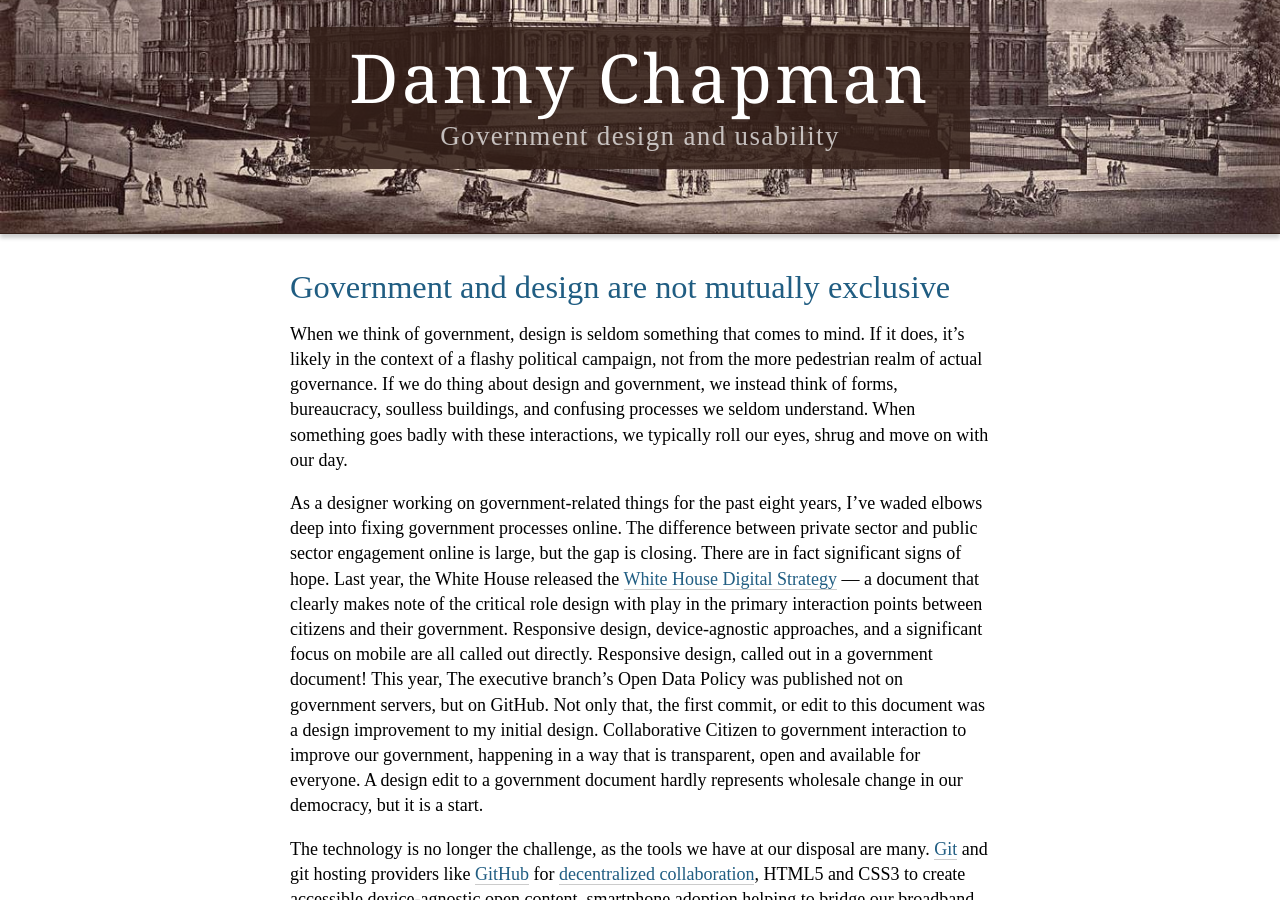
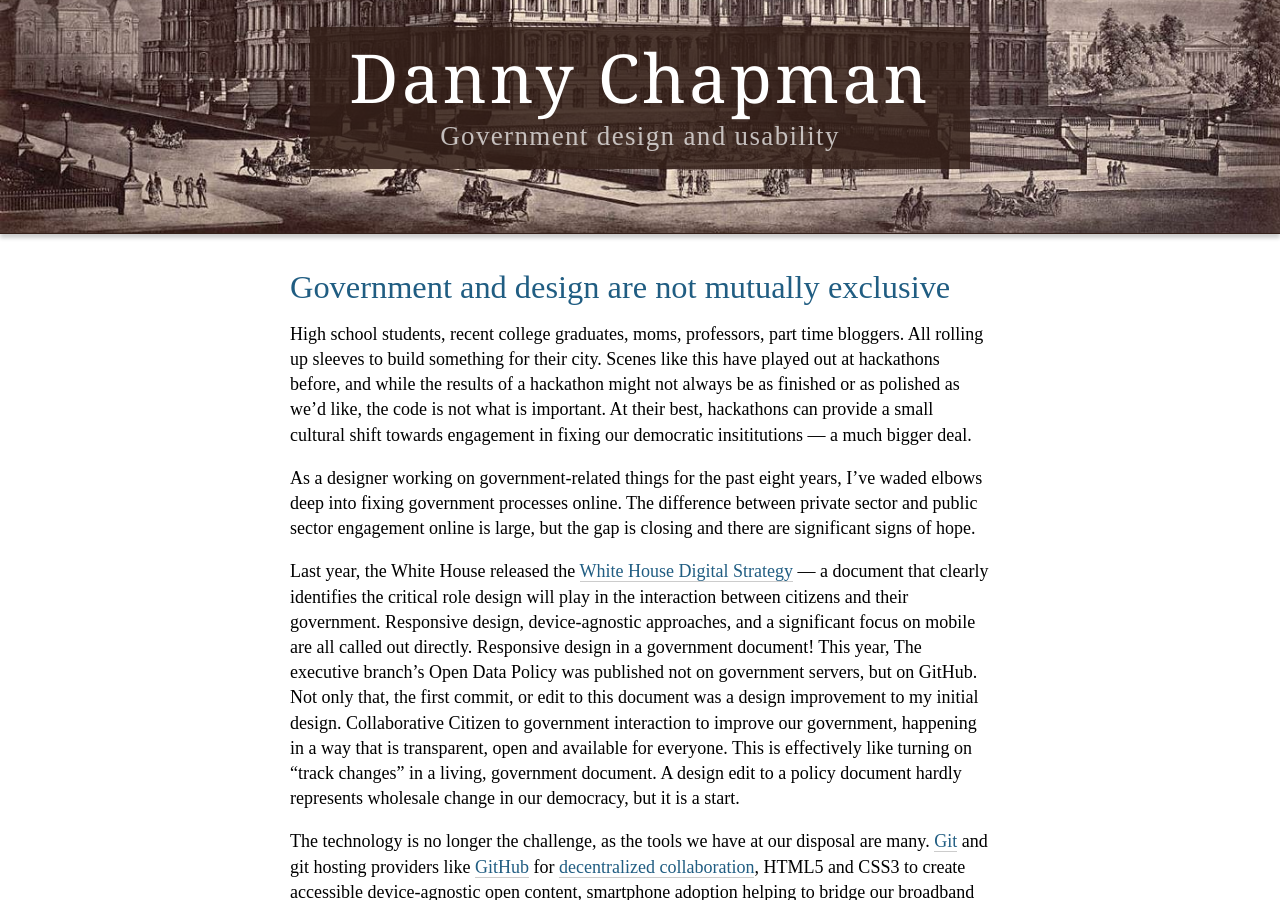
Before and after one commit to dannychapman/dannychapman.github.io, a Jekyll site: the page built from _posts/2013-06-10-government-design.md, in a window 1280 px wide and 900 px high. Built offline with Jekyll 4.4.1, drawn with Linux system fonts in a browser that asks for light colours; comment, search, counter and statistics services are not loaded.

Commit message:
Content edits, fixed title tag.

```diff
--- a/_includes/footer.html
+++ b/_includes/footer.html
@@ -19,9 +19,9 @@
 
 <h3>Follow</h3>
 <ul class="social-media">
-<li><a href="https://twitter.com/dannychapman"><i class="icon-twitter"></i> Twitter</a></li>
-<li><a href="http://dribbble.com/dannychapman"><i class="icon-dribbble"></i> Dribbble</a></li>
-<li><a href="https://github.com/dannychapman"><i class="icon-github"></i> GitHub</a></li>
+<li><a href="https://twitter.com/dannychapman"><i class="icon-twitter"></i>&nbsp;Twitter</a></li>
+<li><a href="http://dribbble.com/dannychapman"><i class="icon-dribbble"></i>&nbsp;Dribbble</a></li>
+<li><a href="https://github.com/dannychapman"><i class="icon-github"></i>&nbsp;GitHub</a></li>
 </ul>
 
 
--- a/_includes/header.html
+++ b/_includes/header.html
@@ -5,7 +5,7 @@
 <!--[if gt IE 8]><!--> <html class="no-js" lang="en"> <!--<![endif]-->
 <head>
 
-<!-- Icons -->
+<title>Danny Chapman: Government design and usability</title>
 
 <!-- Meta -->
 <!-- http://t.co/dKP3o1e -->
--- a/_posts/2013-06-10-government-design.md
+++ b/_posts/2013-06-10-government-design.md
@@ -11,12 +11,11 @@ tags:
 published: true
 ---
 
+High school students, recent college graduates, moms, professors, part time bloggers. All rolling up sleeves to build something for their city. Scenes like this have played out at hackathons before, and while the results of a hackathon might not always be as finished or as polished as we’d like, the code is not what is important. At their best, hackathons can provide a small cultural shift towards engagement in fixing our democratic insititutions — a much bigger deal.
 
+As a designer working on government-related things for the past eight years, I’ve waded  elbows deep into fixing government processes online. The difference between private sector and public sector engagement online is large, but the gap is closing and there are significant signs of hope.
 
-When we think of government, design is seldom something that comes to mind. If it does, it's likely in the context of a flashy political campaign, not from the more pedestrian realm of actual governance. If we do thing about design and government, we instead think of forms, bureaucracy, soulless buildings, and confusing processes we seldom understand. When something goes badly with these interactions, we typically roll our eyes, shrug and move on with our day.
-
-As a designer working on government-related things for the past eight years, I’ve waded  elbows deep into fixing government processes online. The difference between private sector and public sector engagement online is large, but the gap is closing. There are in fact significant signs of hope. Last year, the White House released the [White House Digital Strategy](http://www.whitehouse.gov/sites/default/files/omb/egov/digital-government/digital-government.html)
- — a document that clearly makes note of the critical role design with play in the primary interaction points between citizens and their government. Responsive design, device-agnostic approaches, and a significant focus on mobile are all called out directly. Responsive design, called out in a government document! This year, The executive branch’s Open Data Policy was published not on government servers, but on GitHub. Not only that, the first commit, or edit to this document was a design improvement to my initial design. Collaborative Citizen to government interaction to improve our government, happening in a way that is transparent, open and available for everyone. A design edit to a government document hardly represents wholesale change in our democracy, but it is a start.
+Last year, the White House released the [White House Digital Strategy](http://www.whitehouse.gov/sites/default/files/omb/egov/digital-government/digital-government.html) — a document that clearly identifies the critical role design will play in the interaction between citizens and their government. Responsive design, device-agnostic approaches, and a significant focus on mobile are all called out directly. Responsive design in a government document! This year, The executive branch’s Open Data Policy was published not on government servers, but on GitHub. Not only that, the first commit, or edit to this document was a design improvement to my initial design. Collaborative Citizen to government interaction to improve our government, happening in a way that is transparent, open and available for everyone. This is effectively like turning on "track changes" in a living, government document. A design edit to a policy document hardly represents wholesale change in our democracy, but it is a start.
 
 The technology is no longer the challenge, as the tools we have at our disposal are many. [Git](http://git-scm.com/)
  and git hosting providers like [GitHub](http://www.github.com/) for [decentralized collaboration](http://www.ted.com/talks/clay_shirky_how_the_internet_will_one_day_transform_government.html), HTML5 and CSS3 to create accessible device-agnostic open content, smartphone adoption helping to bridge our broadband gap are just a few of the tools we have at our disposal.
```
Also changed, not shown: 8 other files.
